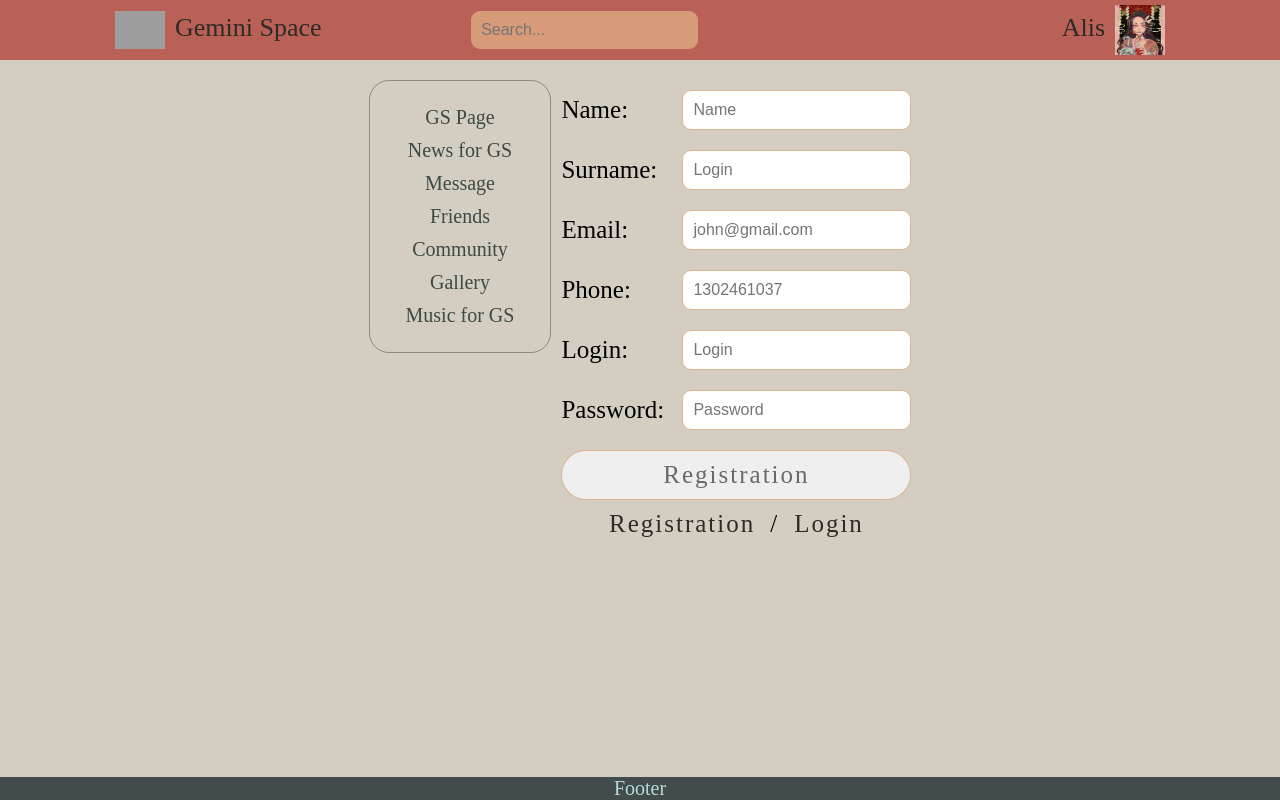
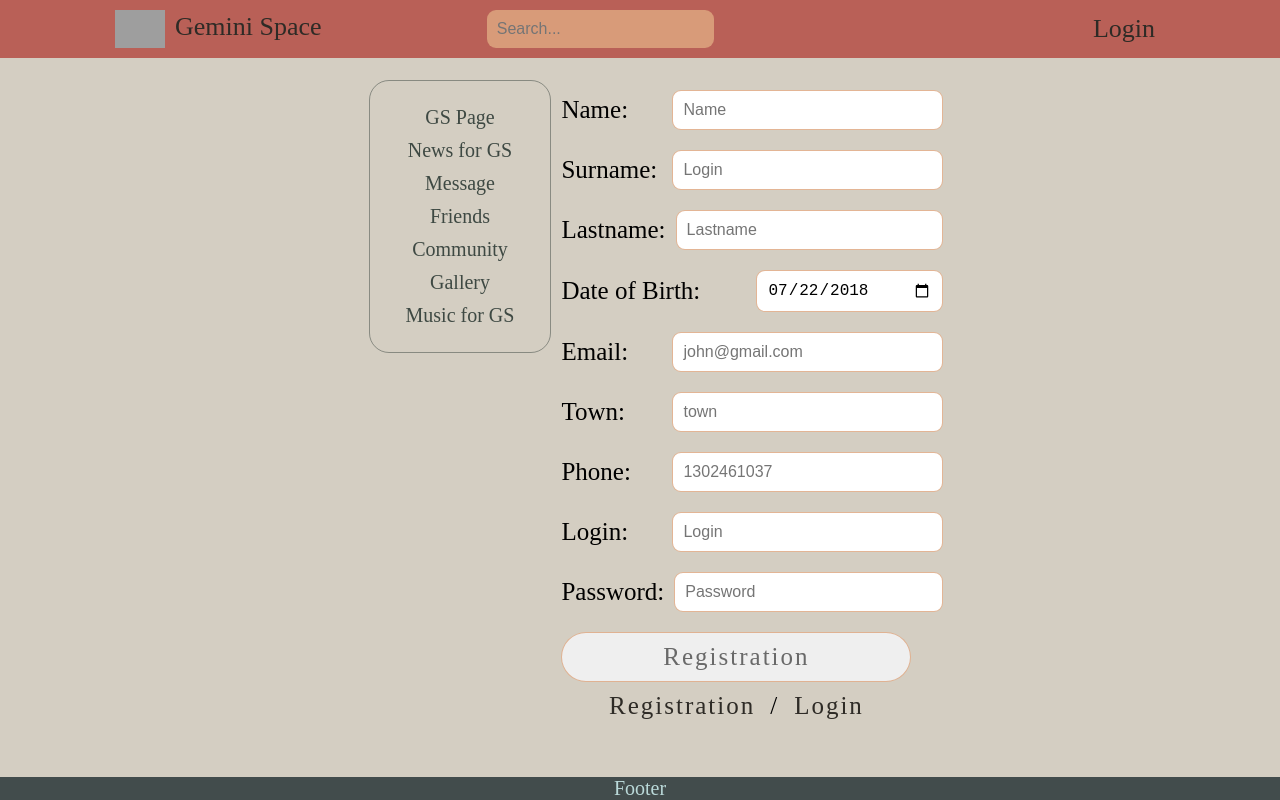
Before and after one commit to Alina-KI/gemini-space-frontend, a React (Create React App) app: page /registration in a window 1280 px wide. Built offline with nearby package versions, Linux system fonts and the light colour scheme; grey boxes are pictures that could not be loaded; a web font is replaced by a local one.

Commit message:
fixed header, auth, registration,my-page and route

```diff
--- a/src/components/header/header.module.scss
+++ b/src/components/header/header.module.scss
@@ -10,11 +10,15 @@
 
 .header_container {
   max-width: 1070px;
+  width: 100%;
   margin: 0 auto;
   display: flex;
   flex-wrap: wrap;
   justify-content: space-between;
   align-items: center;
+  @media (max-width: 371px) {
+    height: 50px;
+  }
 }
 
 .logo {
@@ -27,7 +31,7 @@
   }
 }
 
-.header_name_project a, .login_name a {
+.header_name_project a, .login_name a, .login a {
   text-decoration: none;
   color: rgb(46, 43, 38);
   outline: none;
@@ -70,6 +74,10 @@
   @media (max-width: 660px) {
     padding: 0;
   }
+}
+
+.login{
+  margin-right: 20px;
 }
 
 .login_logo {
@@ -120,9 +128,9 @@
   display: flex;
   align-items: center;
   flex-direction: column;
-  padding-top: 45px;
+  padding-top: 110px;
   @media (max-width: 400px) {
-    padding-top: 65px;
+    padding-top: 80px;
   }
 }
 
--- a/src/components/header/header.tsx
+++ b/src/components/header/header.tsx
@@ -4,14 +4,18 @@ import logo from '../../images/logo.svg'
 import avatar from '../../images/1.jpg'
 import { NavLink } from 'react-router-dom'
 import { Navbar } from '../navbar/navbar'
+import { authStore, UserLoginType } from '../../store/auth-store'
 
 export const Header = () => {
   const [nameProject, setNameProject] = useState('GS')
   const [width, setWidth] = useState<number | undefined>(undefined)
   const [isActive, setIsActive] = useState(false)
+  const user = authStore.user as UserLoginType
 
   useEffect(() => {
-    const handleResize = () =>  { setWidth(window.innerWidth) }
+    const handleResize = () => {
+      setWidth(window.innerWidth)
+    }
     window.addEventListener('resize', handleResize)
     handleResize()
     return () => window.removeEventListener('resize', handleResize)
@@ -25,7 +29,9 @@ export const Header = () => {
   return (
     <header className={s.header}>
       <div className={s.header_container}>
-        <button className={s.burger_menu} onClick={() => { setIsActive(isActive => !isActive) }}>
+        <button className={s.burger_menu} onClick={() => {
+          setIsActive(isActive => !isActive)
+        }}>
           <svg className={`${s.ham} ${isActive ? `${s.active}` : ''}`} viewBox="0 0 100 100">
             <path className={`${s.line} ${s.top}`}
               d="m 70,33 h -40 c -11.092231,0 11.883874,13.496726 -3.420361,12.956839 -0.962502,-2.089471 -2.222071,-3.282996 -4.545687,-3.282996 -2.323616,0 -5.113897,2.622752 -5.113897,7.071068 0,4.448316 2.080609,7.007933 5.555839,7.007933 2.401943,0 2.96769,-1.283974 4.166879,-3.282995 2.209342,0.273823 4.031294,1.642466 5.857227,-0.252538 v -13.005715 16.288404 h 7.653568" />
@@ -35,7 +41,7 @@ export const Header = () => {
               d="m 70,67 h -40 c 0,0 -3.680675,0.737051 -3.660714,-3.517857 0.02541,-5.415597 3.391687,-10.357143 10.982142,-10.357143 4.048418,0 17.88928,0.178572 23.482143,0.178572 0,2.563604 2.451177,3.403635 4.642857,3.392857 2.19168,-0.01078 4.373905,-1.369814 4.375,-3.392857 0.0011,-2.023043 -1.924401,-2.589191 -4.553571,-4.107143 -2.62917,-1.517952 -4.196429,-1.799562 -4.196429,-3.660714 0,-1.861153 2.442181,-3.118811 4.196429,-3.035715 1.754248,0.0831 4.375,0.890841 4.375,3.125 2.628634,0 6.160714,0.267857 6.160714,0.267857 l -0.178571,-2.946428 10.178571,0 -10.178571,0 v 6.696428 l 8.928571,0 -8.928571,0 v 7.142858 l 10.178571,0 -10.178571,0" />
           </svg>
         </button>
-        {isActive && <div onClick={() => setIsActive(false)} className={s.active_background}/>}
+        {isActive && <div onClick={() => setIsActive(false)} className={s.active_background} />}
         <div className={`${s.menu} ${isActive && s.active_menu}`}>
           <input type="text" placeholder="Search..." className={s.search_navbar} />
           <div className={s.navbar}>
@@ -49,12 +55,14 @@ export const Header = () => {
         <div className={s.search}>
           <input type="text" placeholder="Search..." className={s.header_search} />
         </div>
-        <div className={s.login}>
-          <span className={s.login_name}><NavLink to="/auth">Alis</NavLink></span>
-          <NavLink to="/user/:pk">
-            <div className={s.login_logo} style={{ backgroundImage: `url("${avatar}")` }} />
-          </NavLink>
-        </div>
+        {user === null ?
+          <div className={s.login}><NavLink to="/auth">Login</NavLink></div>
+          :
+          <div><span className={s.login_name}><NavLink to="/user">{user.login}</NavLink></span>
+            <NavLink to="/user/:pk">
+              <div className={s.login_logo} style={{ backgroundImage: `url("${avatar}")` }} />
+            </NavLink></div>
+        }
       </div>
     </header>
   )
--- a/src/components/pages/auth/auth.module.scss
+++ b/src/components/pages/auth/auth.module.scss
@@ -19,7 +19,7 @@
   }
 
   input {
-    font-size: 16px;
+    font-size: 18px;
     border-radius: 9px;
     padding: 10px;
     border: 1px solid rgba(222, 167, 128, 0.833);
--- a/src/components/pages/auth/auth.tsx
+++ b/src/components/pages/auth/auth.tsx
@@ -41,31 +41,6 @@ export const AuthPage = () => {
         </div>
       </div>
       <div className={s.textInput}>
-        <p>Name:</p>
-        <div className={s.inputError}>
-          <input
-            {...register('name', {
-              required: { value: true, message: 'This field is required' },
-              maxLength: { value: 100, message: 'Login cannot exceed 100 characters' }
-            })}
-            type="text" placeholder="Name" />
-          {errors?.name &&
-          <p className={s.error}>* {errors.name.message} </p>}
-        </div>
-      </div>
-      <div className={s.textInput}>
-        <p>Email:</p>
-        <div className={s.inputError}>
-          <input
-            {...register('email', {
-              required: { value: true, message: 'This field is required' }
-            })}
-            type="text" placeholder="Email" />
-          {errors?.email &&
-          <p className={s.error}>* {errors.email.message} </p>}
-        </div>
-      </div>
-      <div className={s.textInput}>
         <p>Password:</p>
         <div className={s.inputError}>
           <input
--- a/src/components/pages/friends/user-list/user-list.tsx
+++ b/src/components/pages/friends/user-list/user-list.tsx
@@ -3,12 +3,13 @@ import s from './user-list.module.scss'
 import { useUsers } from '../../../../hooks/use-users'
 import { Loader } from '../../../shared/loader/loader'
 import avatar from '../../../../images/17.jpg'
+import { ErrorDisplay } from '../../../shared/error-display/error-display'
 
 export const UserList = () => {
   const { users, isLoading, error } = useUsers()
 
   if (isLoading) return <Loader />
-  if (error) return <div>error</div>
+  if (error) return <ErrorDisplay message={'Error'}/>
 
   return (
     <div className={s.container}>
--- a/src/components/pages/my-page/my-page.module.css
+++ b/src/components/pages/my-page/my-page.module.css
@@ -24,7 +24,6 @@
 .name_data {
     display: inline-block;
     margin-left: 20px;
-    padding-top: 20px;
 }
 
 .NameUser {
@@ -37,7 +36,7 @@
 
 .TextDate {
     font-size: 18px;
-    margin: 0;
+    margin: 10px 0;
     cursor: default;
 }
 
--- a/src/components/pages/registration/registration.module.scss
+++ b/src/components/pages/registration/registration.module.scss
@@ -3,6 +3,10 @@
   flex-direction: column;
   font-size: 25px;
   width: 350px;
+  height: 100%;
+  @media (max-width: 500px) {
+    width: 300px;
+  }
   @media (max-width: 400px) {
     width: 100%;
   }
@@ -12,7 +16,7 @@
     flex-direction: row;
     justify-content: space-between;
     align-items: center;
-    @media (max-width: 400px) {
+    @media (max-width: 470px) {
       flex-direction: column;
       align-items: start;
     }
@@ -24,7 +28,13 @@
     padding: 10px;
     border: 1px solid rgba(222, 167, 128, 0.833);
     outline: none;
-    margin: 10px 0;
+    margin: 10px;
+    @media (min-width: 331px) {
+      width: 100%;
+    }
+    @media (max-width: 250px) {
+      width: 190px;
+    }
   }
 
   button {
@@ -47,11 +57,20 @@
   }
 
   .inputError {
-    position: relative;
 
     .error {
       color: rgba(175, 56, 48);
       text-align: center;
+    }
+
+    .date_of_birth{
+      width: 100%;
+    }
+  }
+
+  .b_registration{
+    @media (max-width: 400px) {
+      margin-top: 20px;
     }
   }
 
--- a/src/components/pages/registration/registration.tsx
+++ b/src/components/pages/registration/registration.tsx
@@ -5,13 +5,15 @@ import { NavLink, useHistory } from 'react-router-dom'
 import { authStore } from '../../../store/auth-store'
 
 export type Registration = {
-  login: string
-  password: string
-  email: string
-  phone: number
   name: string
   surname: string
-  age: number
+  lastname: string
+  dateOfBirth: string
+  phone: number
+  town: string
+  login: string
+  email: string
+  password: string
 }
 
 export const Registration = () => {
@@ -51,6 +53,23 @@ export const Registration = () => {
         </div>
       </div>
       <div className={s.textInput}>
+        <p>Lastname:</p>
+        <div className={s.inputError}>
+          <input {...register('lastname')} type="text" placeholder="Lastname" />
+        </div>
+      </div>
+      <div className={s.textInput}>
+        <p>Date of Birth:</p>
+        <div className={s.inputError}>
+          <input className={s.date_of_birth}
+            {...register('dateOfBirth')}
+            type="date" value="2018-07-22"
+            min="1990-01-01" max="2021-12-31" />
+          {errors?.dateOfBirth &&
+          <p className={s.error}>* {errors.dateOfBirth.message} </p>}
+        </div>
+      </div>
+      <div className={s.textInput}>
         <p>Email:</p>
         <div className={s.inputError}>
           <input
@@ -61,6 +80,12 @@ export const Registration = () => {
             type="text" placeholder="john@gmail.com" />
           {errors?.email &&
           <p className={s.error}>* {errors.email.message} </p>}
+        </div>
+      </div>
+      <div className={s.textInput}>
+        <p>Town:</p>
+        <div className={s.inputError}>
+          <input {...register('town')} type="text" placeholder="town" />
         </div>
       </div>
       <div className={s.textInput}>
@@ -106,7 +131,7 @@ export const Registration = () => {
           <p className={s.error}>* {errors.password.message} </p>}
         </div>
       </div>
-      <button type="submit">Registration</button>
+      <button className={s.b_registration} type="submit">Registration</button>
       <div className={s.div_link}>
         <NavLink className={`${s.link} ${s.link_registration}`} to="/registration">Registration</NavLink>
         /
--- a/src/routes.tsx
+++ b/src/routes.tsx
@@ -14,7 +14,7 @@ export const Routes = () => {
       <Route path="/message" component={Message} exact/>
       <Route path="/auth" component={AuthPage} exact/>
       <Route path="/registration" component={Registration} exact/>
-      <Route path="/" component={() => <Redirect to="/user"/>} />
+      <Route path="/" component={() => <Redirect to="/auth"/>} />
     </Switch>
   )
 }
--- a/src/store/auth-store.ts
+++ b/src/store/auth-store.ts
@@ -6,6 +6,11 @@ import jwtDecode from 'jwt-decode'
 
 export type UserLoginType = {
   name: string
+  surname: string
+  lastname: string
+  dateOfBirth: string
+  phone: number
+  town: string
   login: string
   email: string
 }
```
Also changed, not shown: src/components/pages/my-page/my-page.tsx (+6 -8 lines).
